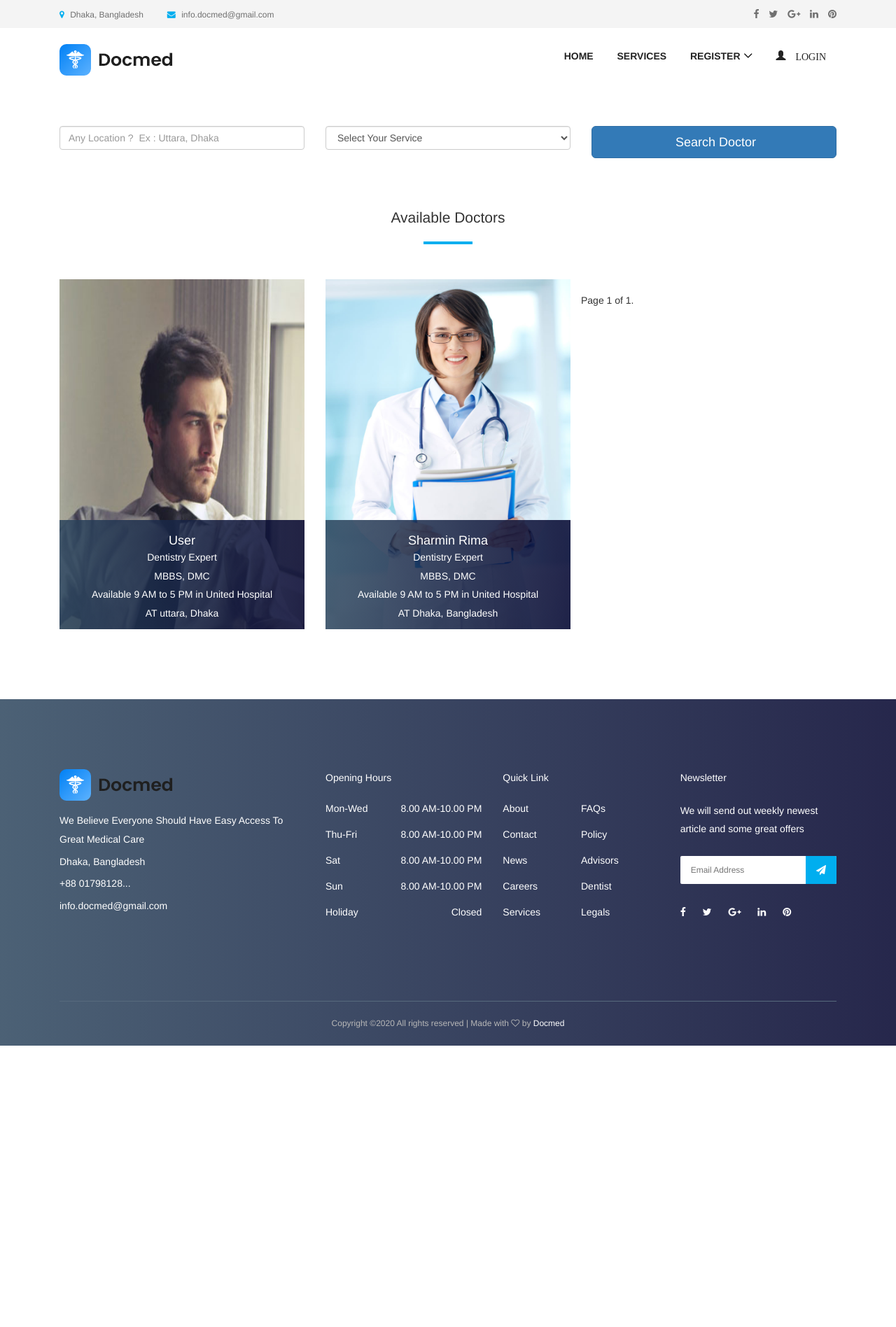
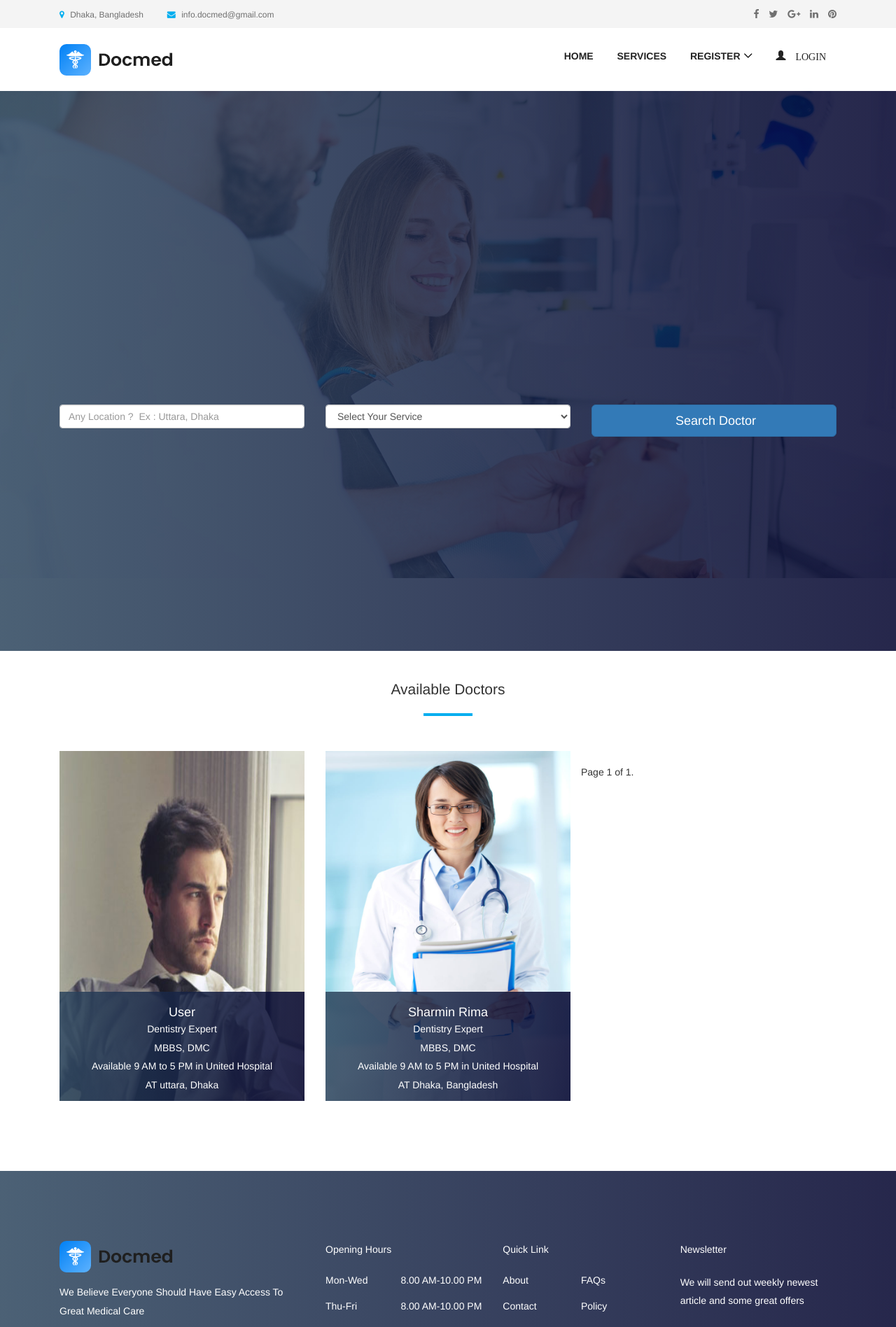
Before and after one commit to nazmul199512/django-doctor-appointment, a Django app: page / in a window 1280 px wide. Shown: the top 1896 px of the page at 70% size. Before the commit the page ends 1494 px from the top, so only its background shows below. Run offline with Django 3.2, Linux system fonts and the light colour scheme; data comes from the database, SQL or seed files in the repository; some libraries are stand-ins or nearby versions; some web fonts are replaced.

Commit message:
Update home.html

```diff
--- a/templates/home.html
+++ b/templates/home.html
@@ -1,4 +1,4 @@
-{% extends 'base.html' %}
+ {% extends 'base.html' %}
 {% load static %}
 
 
@@ -7,12 +7,23 @@
 
 {% block content %}
 
-    <section class="dentist-area section-padding-50-0">
-
-        <div class="container">
+    <!-- ***** Welcome Area Start ***** -->
+  <section class="welcome-area">
+    <!-- Welcome Slides -->
+    <div class="welcome-slides owl-carousel">
+      <!-- Single Welcome Slide -->
+      <div class="welcome-welcome-slide bg-img bg-gradient-overlay jarallax"  style="background-image: url('{% static 'img/bg-img/1.jpg' %}');">
+        <div class="container h-100">
+          <div class="row h-100 align-items-center">
+            <div class="col-12">
+              <!-- Welcome Text -->
+              <div class="welcome-text text-center">
+                <h2 data-animation="fadeInUp" data-delay="100ms">We Believe Everyone Should Have Easy Access To Great Health Care</h2>
 
 
-<form id="job-main-form" method="get" action="{% url 'appointment:search' %}" class="search-doctor-form">
+                <div class="welcome-btn-group">
+
+                    <form id="job-main-form" method="get" action="{% url 'appointment:search' %}" class="search-doctor-form">
                     <div class="row mb-5">
 
 
@@ -45,6 +56,79 @@
                         </div>
                     </div>
                 </form>
+
+
+
+
+                </div>
+              </div>
+            </div>
+          </div>
+        </div>
+      </div>
+
+      <!-- Single Welcome Slide -->
+      <div class="welcome-welcome-slide bg-img bg-gradient-overlay jarallax"  style="background-image: url('{% static 'img/bg-img/3.jpg' %}');">
+        <div class="container h-100">
+          <div class="row h-100 align-items-center">
+            <div class="col-12">
+              <!-- Welcome Text -->
+              <div class="welcome-text text-center">
+                <h2 data-animation="fadeInDown" data-delay="100ms">We Believe Everyone Should Have Easy Access To Great Health Care</h2>
+                <div class="welcome-btn-group">
+
+                    <form id="job-main-form" method="get" action="{% url 'appointment:search' %}" class="search-doctor-form">
+                    <div class="row mb-5">
+
+
+                        <div class="col-12 col-sm-6 col-md-6 col-lg-4 mb-4 mb-lg-0">
+                            <input type="text" id="location" name="location"
+                                   class="form-control form-control-lg" placeholder="Any Location ?  Ex : Uttara, Dhaka">
+                        </div>
+
+                        <div class="col-12 col-sm-6 col-md-6 col-lg-4 mb-4 mb-lg-0">
+
+
+                            <select id="department" name="department" class="form-control">
+                                <option style="display: none;" >Select Your Service</option>
+                                <option>Cardiology</option>
+                                <option>Dentistry</option>
+                                <option>ENT Specialists</option>
+                                <option>Astrology</option>
+                                <option>Neuroanatomy</option>
+                                <option>Blood Screening</option>
+                                <option>Eye Care</option>
+                                <option>Physical Therapy</option>
+                            </select>
+                        </div>
+
+
+                        <div class="col-12 col-sm-6 col-md-6 col-lg-4 mb-4 mb-lg-0">
+                            <button type="submit" class="btn btn-primary btn-lg btn-block text-black btn-search"><span
+                                    class="icon-search icon mr-2"></span>Search Doctor
+                            </button>
+                        </div>
+                    </div>
+                </form>
+
+
+
+
+                </div>
+              </div>
+            </div>
+          </div>
+        </div>
+      </div>
+    </div>
+  </section>
+
+
+
+    <section class="dentist-area section-padding-35-0">
+
+        <div class="container">
+
 
 
             <div class="row">
```
